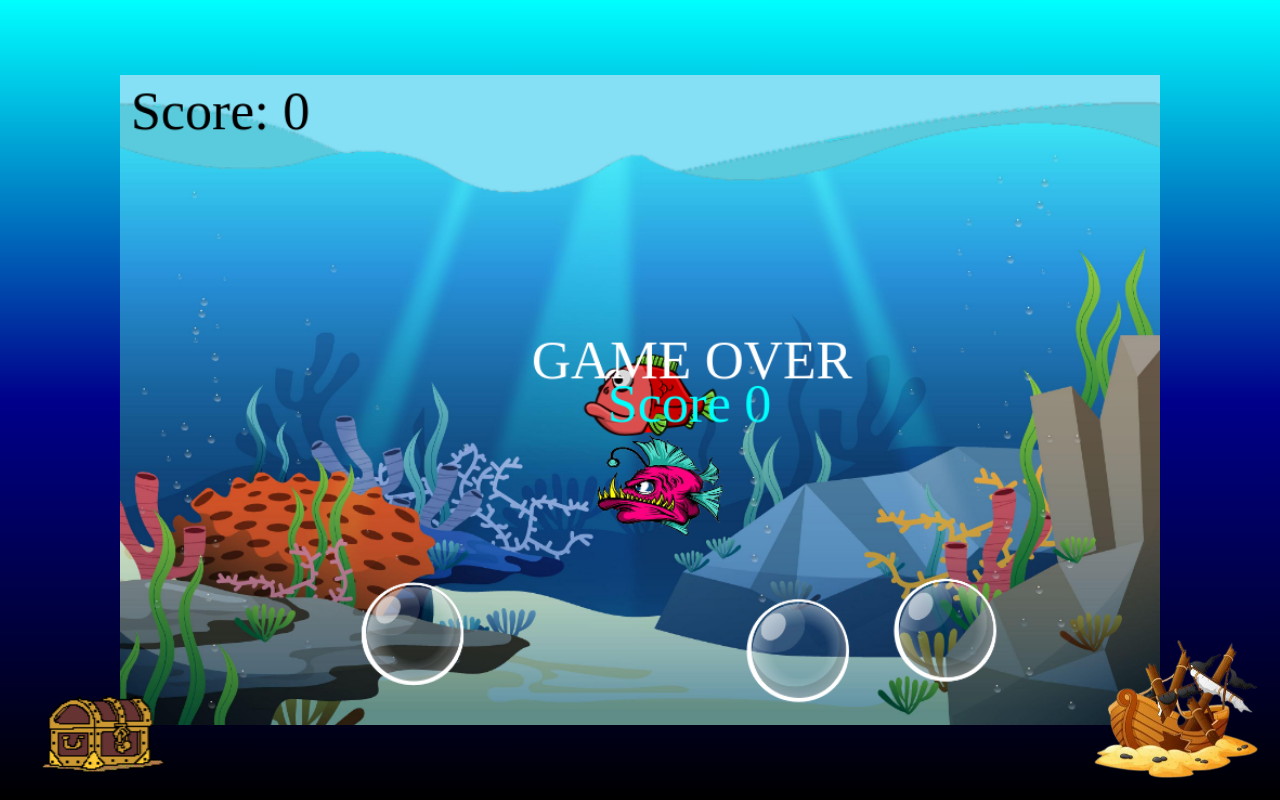
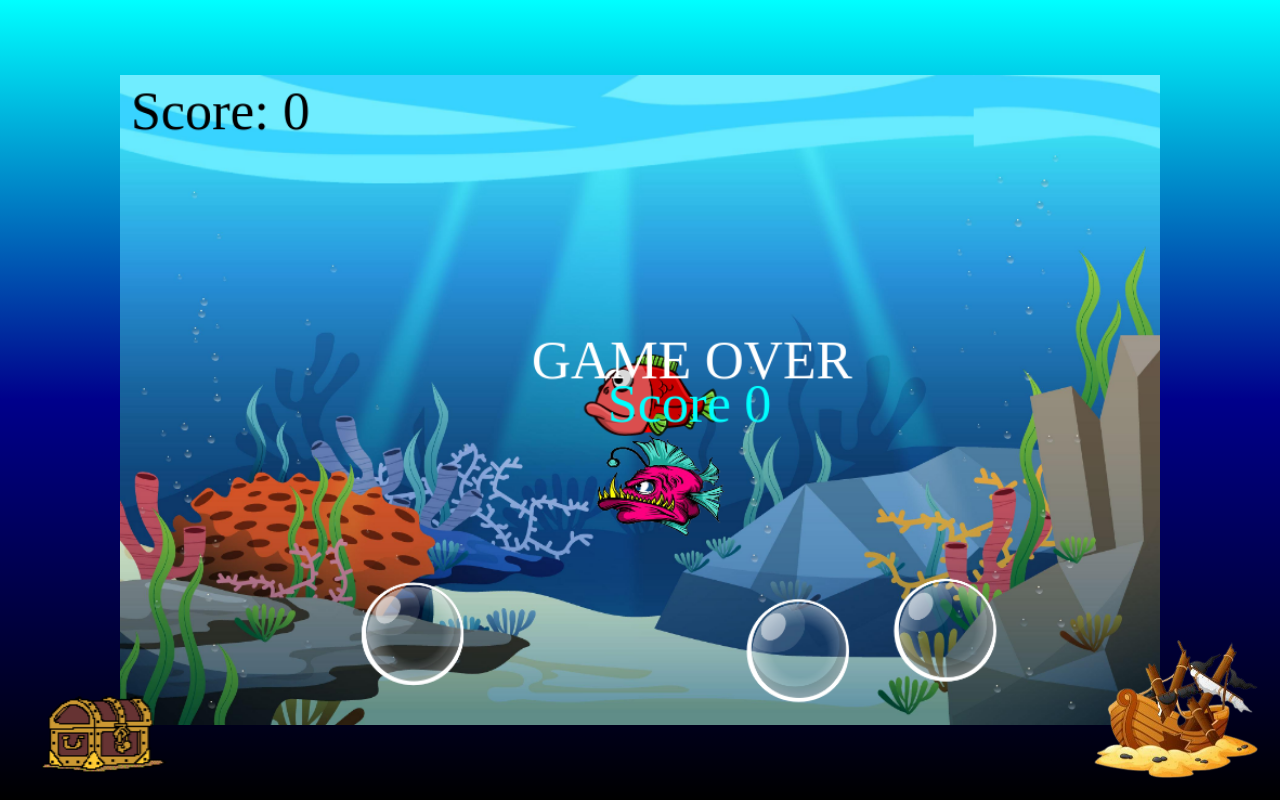
Before and after one commit to Tejas-Samel/Catch-the-Bubble, a plain HTML site: page index.html in a window 1280 px wide. Drawn offline with Linux system fonts and the light colour scheme.

Commit message:
Catch the Bubble

```diff
--- a/index.html
+++ b/index.html
@@ -4,7 +4,7 @@
     <meta charset="UTF-8" />
     <meta http-equiv="X-UA-Compatible" content="IE=edge" />
     <meta name="viewport" content="width=device-width, initial-scale=1.0" />
-    <title>Drag Game</title>
+    <title>Catch The Bubble</title>
     <link rel="stylesheet" href="style.css" />
 
   </head>
--- a/script.js
+++ b/script.js
@@ -286,7 +286,7 @@ const BG = {
     x2: canvas.width,
     y: 0,
     width: canvas.width,
-    height: canvas.height
+    height: 100
 }
 
 
@@ -294,7 +294,7 @@ const BG = {
 
 //Background
 const background = new Image();
-background.src = "./assets/Images/background1.png";
+background.src = "./assets/Images/sky.png";
 
 //bg mountains
 const mountain = new Image();
```
Also changed, not shown: assets/Images/background1.png (deleted), assets/Images/beach.png (deleted), assets/Images/sky.png (added).
